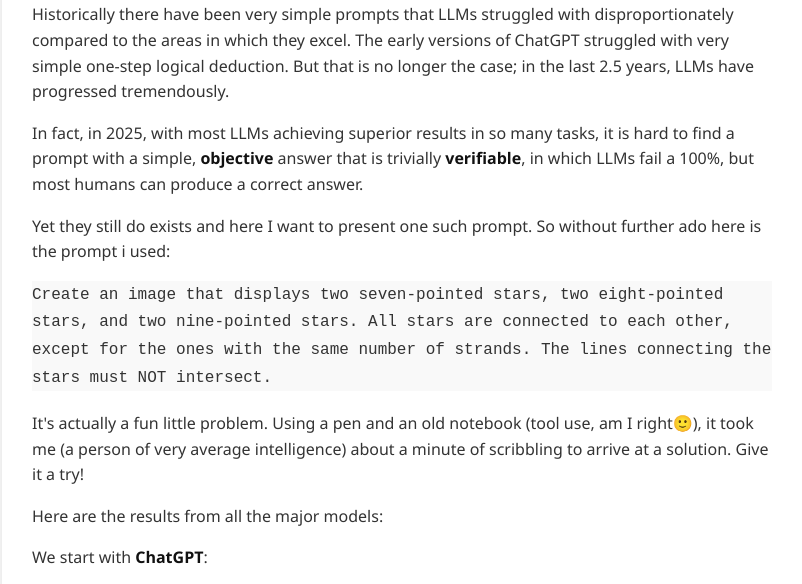
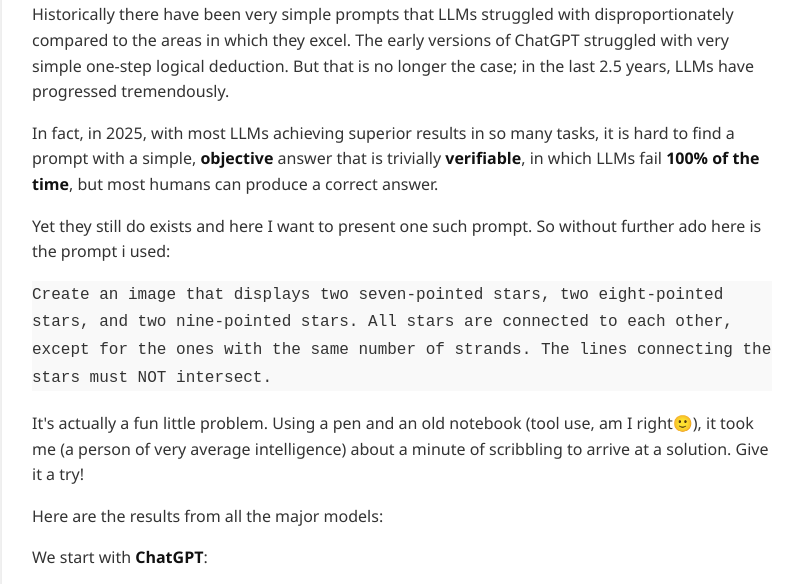
Before and after one commit to TeodorDyakov/the-impossible-promt, a plain HTML site: page index.html in a window 1280 px wide. Shown: the part 170-754 px from the top of the page, without its empty margins (238-1040 px from the left). Drawn offline with Linux system fonts and the light colour scheme.

Commit message:
strong
strong

```diff
--- a/index.html
+++ b/index.html
@@ -7,7 +7,6 @@
     <meta name="viewport" content="width=device-width, initial-scale=1.0">
     <title>The Impossible Prompt</title>
     <style>
-        /* General reset */
         * {
             margin: 0;
             padding: 0;
@@ -112,7 +111,7 @@
             tremendously.</p>
 
         <p>In fact, in 2025, with most LLMs achieving superior results in so many tasks, it is hard to find a prompt with a simple, <strong>objective</strong> answer that is trivially <strong>verifiable</strong>,
-            in which LLMs fail a 100%, but most humans can produce a </strong>correct</strong> answer.</p>
+            in which LLMs fail <strong>100% of the time</strong>, but most humans can produce a </strong>correct</strong> answer.</p>
         <p>Yet they still do exists and here I want to present one such prompt. So without further ado here is the prompt i used:</p>
         <div id="prompt">
             <code>Create an image that displays two seven-pointed stars, two eight-pointed stars, and two nine-pointed stars. All stars are connected to each other, except for the ones with the same number of strands. The lines connecting the stars must NOT intersect.</code>
```
